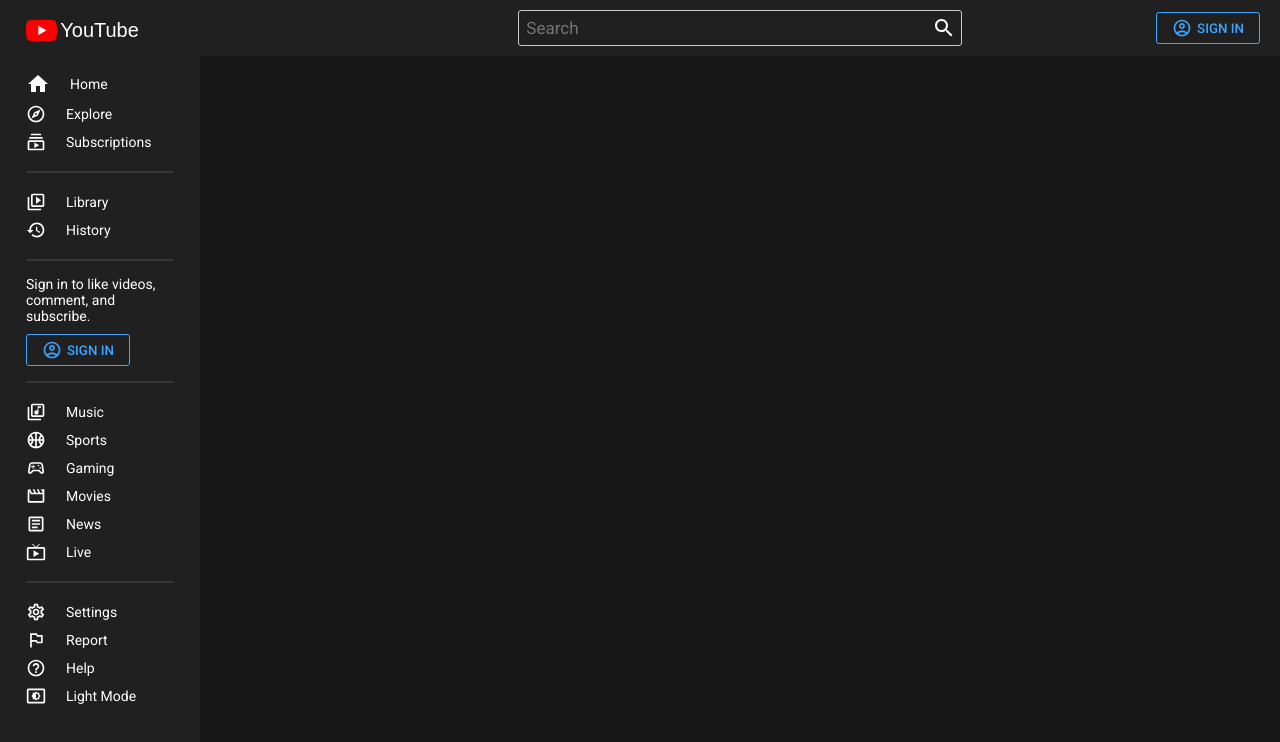
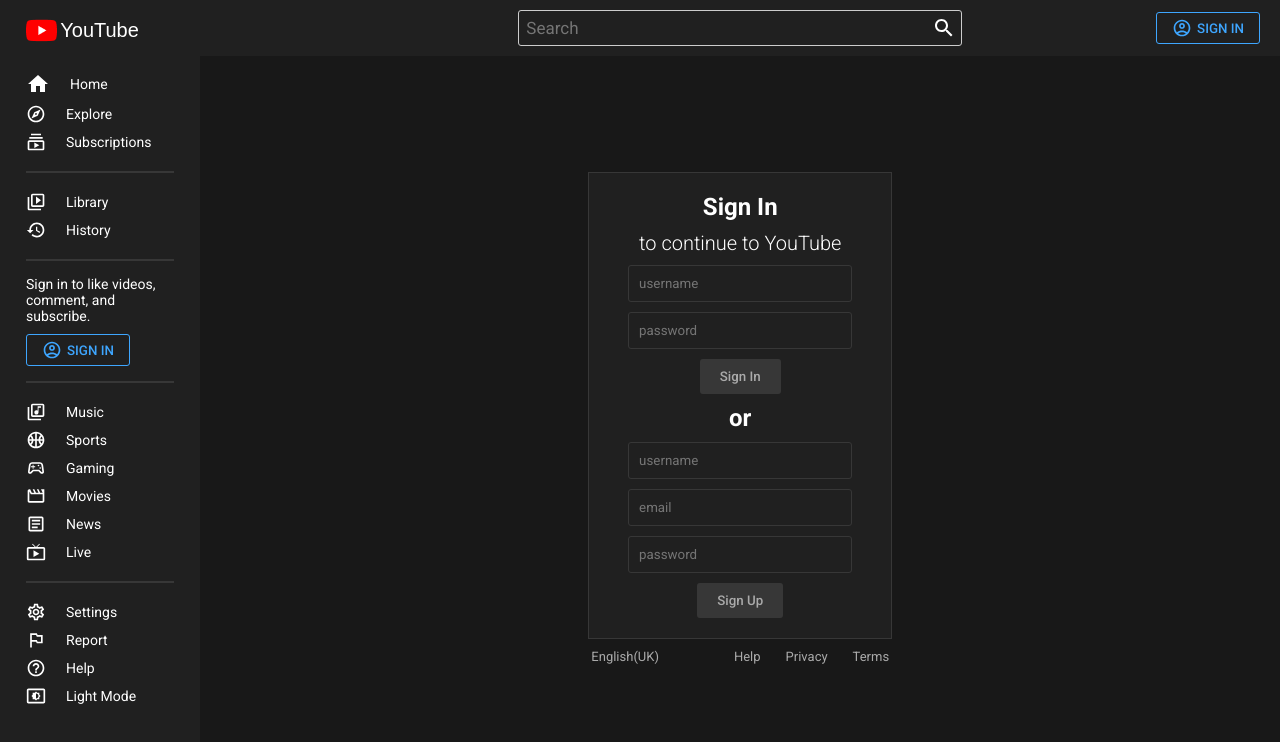
Before and after one commit to AmanMandal7/YouTube-Clone, a React (Create React App) app: page /signin in a window 1280 px wide. Shown: the top 742 px of the page. Built offline with nearby package versions, Linux system fonts and the light colour scheme.

Commit message:
Sign In and Sign Up page

```diff
--- a/src/App.js
+++ b/src/App.js
@@ -6,6 +6,7 @@
 import { BrowserRouter, Route, Routes } from 'react-router-dom'
 import Home from './pages/Home';
 import Video from './pages/Video';
+import SignIn from './pages/SignIn';
 
 const Container = styled.div`
   display:flex;
@@ -33,7 +34,8 @@
               <Routes>
                 <Route path="/">
                   <Route index element={<Home />} />
-                  <Route path="/video">
+                  <Route path="signin" element={<SignIn />} />
+                  <Route path="video">
                     <Route path=":id" element={<Video />} />
                   </Route>
                 </Route>
--- a/src/components/Menu.jsx
+++ b/src/components/Menu.jsx
@@ -113,10 +113,12 @@
         <Hr />
         <Login>
           Sign in to like videos, comment, and subscribe.
-          <Button>
-            <AccountCircleOutlinedIcon fontSize="small" />
-            SIGN IN
-          </Button>
+          <Link to="signin" style={{ textDecoration: "none" }}>
+            <Button>
+              <AccountCircleOutlinedIcon fontSize="small" />
+              SIGN IN
+            </Button>
+          </Link>
         </Login>
         <Hr />
         <Item>
--- a/src/components/Navbar.jsx
+++ b/src/components/Navbar.jsx
@@ -2,6 +2,7 @@
 import styled from "styled-components";
 import AccountCircleOutlinedIcon from "@mui/icons-material/AccountCircleOutlined";
 import { SearchOutlined } from "@mui/icons-material";
+import { Link } from "react-router-dom";
 
 const Container = styled.div`
   position: sticky;
@@ -62,10 +63,12 @@
           <Input placeholder="Search" />
           <SearchOutlined />
         </Search>
-        <Button>
-          <AccountCircleOutlinedIcon fontSize="small" />
-          SIGN IN
-        </Button>
+        <Link to="signin" style={{ textDecoration: "none" }}>
+          <Button>
+            <AccountCircleOutlinedIcon fontSize="small" />
+            SIGN IN
+          </Button>
+        </Link>
       </Wrapper>
     </Container>
   );
--- a/src/pages/Card.jsx
+++ b/src/pages/Card.jsx
@@ -44,7 +44,7 @@
   font-size: 16px;
   font-weight: 500;
   color: ${({ theme }) => theme.text};
-  width: ${(props) => (props.type === "sm" ? "200px" : "none")};
+  width: ${(props) => (props.type === "sm" ? "188px" : "none")};
 `;
 const ChannelName = styled.h4`
   font-size: 14px;
--- /dev/null
+++ b/src/pages/SignIn.jsx
@@ -0,0 +1,86 @@
+import React from "react";
+import styled from "styled-components";
+
+const Container = styled.div`
+  display: flex;
+  flex-direction: column;
+  align-items: center;
+  justify-content: center;
+  height: 85vh;
+  color: ${({ theme }) => theme.text};
+`;
+
+const Wrapper = styled.div`
+  display: flex;
+  align-items: center;
+  flex-direction: column;
+  background-color: ${({ theme }) => theme.bgLighter};
+  border: 1px solid ${({ theme }) => theme.soft};
+  padding: 20px 50px;
+  gap: 10px;
+`;
+
+const Title = styled.h1`
+  font-size: 24px;
+`;
+const SubTitle = styled.h2`
+  font-size: 20px;
+  font-weight: 300;
+`;
+const Input = styled.input`
+  border: 1px solid ${({ theme }) => theme.soft};
+  border-radius: 3px;
+  padding: 10px;
+  background-color: transparent;
+  width: 100%;
+`;
+const Button = styled.button`
+  border: none;
+  border-radius: 3px;
+  padding: 10px 20px;
+  cursor: pointer;
+  font-weight: 500;
+  background-color: ${({ theme }) => theme.soft};
+  color: ${({ theme }) => theme.textSoft};
+`;
+const More = styled.div`
+  font-size: 13px;
+  margin-top: 10px;
+  display: flex;
+  color: ${({ theme }) => theme.textSoft};
+`;
+const Links = styled.div`
+  margin-left: 50px;
+`;
+const Link = styled.span`
+  margin-left: 25px;
+`;
+
+const SignIn = () => {
+  return (
+    <Container>
+      <Wrapper>
+        <Title>Sign In</Title>
+        <SubTitle>to continue to YouTube</SubTitle>
+        <Input placeholder="username" />
+        <Input type="password" placeholder="password" />
+        <Button>Sign In</Button>
+        <Title>or</Title>
+        <Input placeholder="username" />
+        <Input placeholder="email" />
+        <Input type="password" placeholder="password" />
+        <Button>Sign Up</Button>
+      </Wrapper>
+      <More>
+        English(UK)
+        <Links>
+          <Link>Help</Link>
+          <Link>Privacy</Link>
+          <Link>Terms</Link>
+        </Links>
+      </More>
+    </Container>
+  );
+};
+
+export default SignIn;
--- a/src/pages/Video.jsx
+++ b/src/pages/Video.jsx
@@ -11,10 +11,10 @@
 
 const Container = styled.div`
   display: flex;
-  gap: 16px;
+  gap: 12px;
 `;
 const Content = styled.div`
-  flex: 5;
+  flex: 6;
 `;
 
 const VideoWrapper = styled.div``;
```
